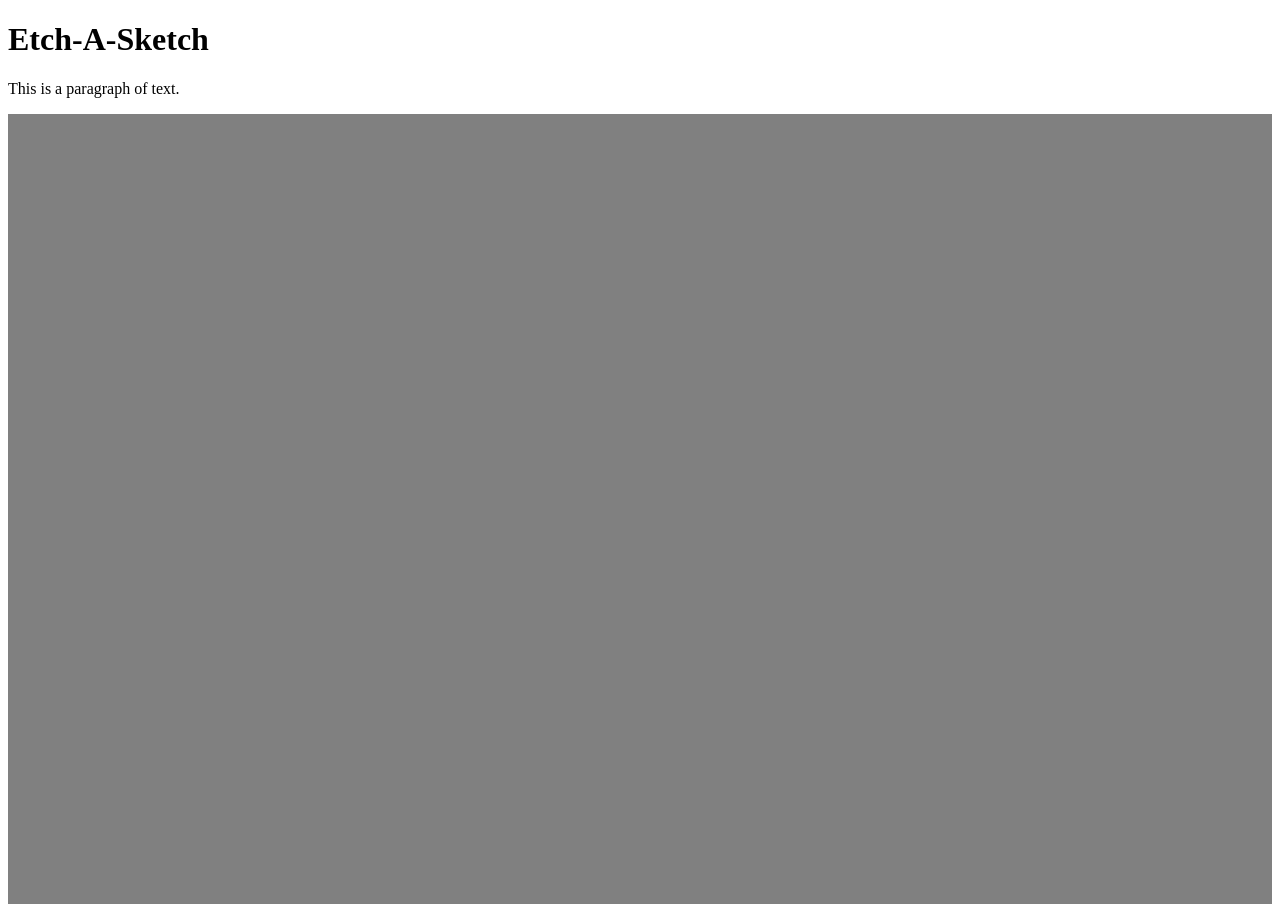
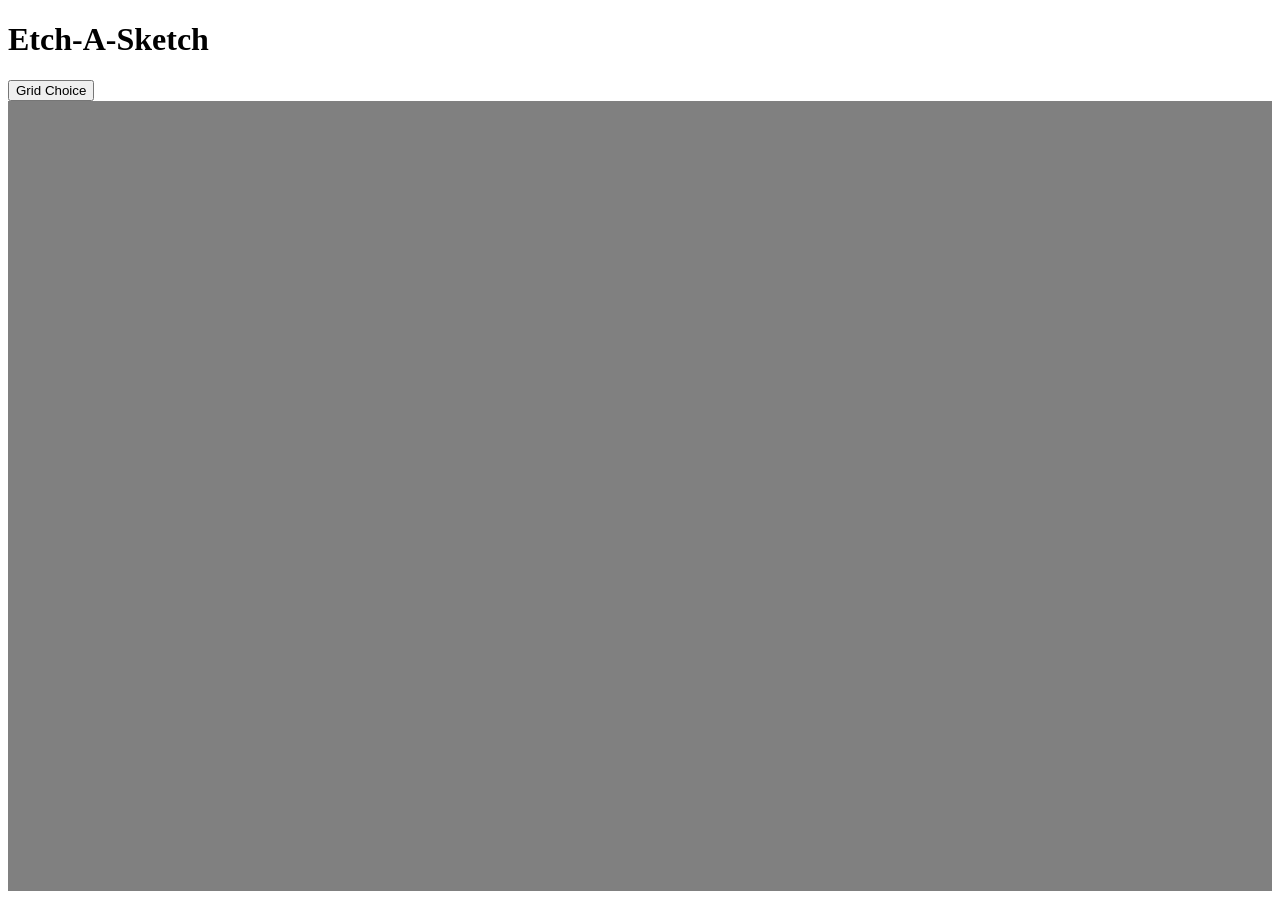
Before and after one commit to ESC8504/Etch-A-Sketch, a plain HTML site: page index.html in a window 1280 px wide. Drawn offline with Linux system fonts and the light colour scheme.

Commit message:
Added a button

```diff
--- a/index.html
+++ b/index.html
@@ -8,7 +8,7 @@
   </head>
   <body>
     <h1>Etch-A-Sketch</h1>
-    <p>This is a paragraph of text.</p>
+    <button onclick="buttonFunction()">Grid Choice</button>
     <div id="container"></div>
     <script src="app.js"></script>
   </body>
```
